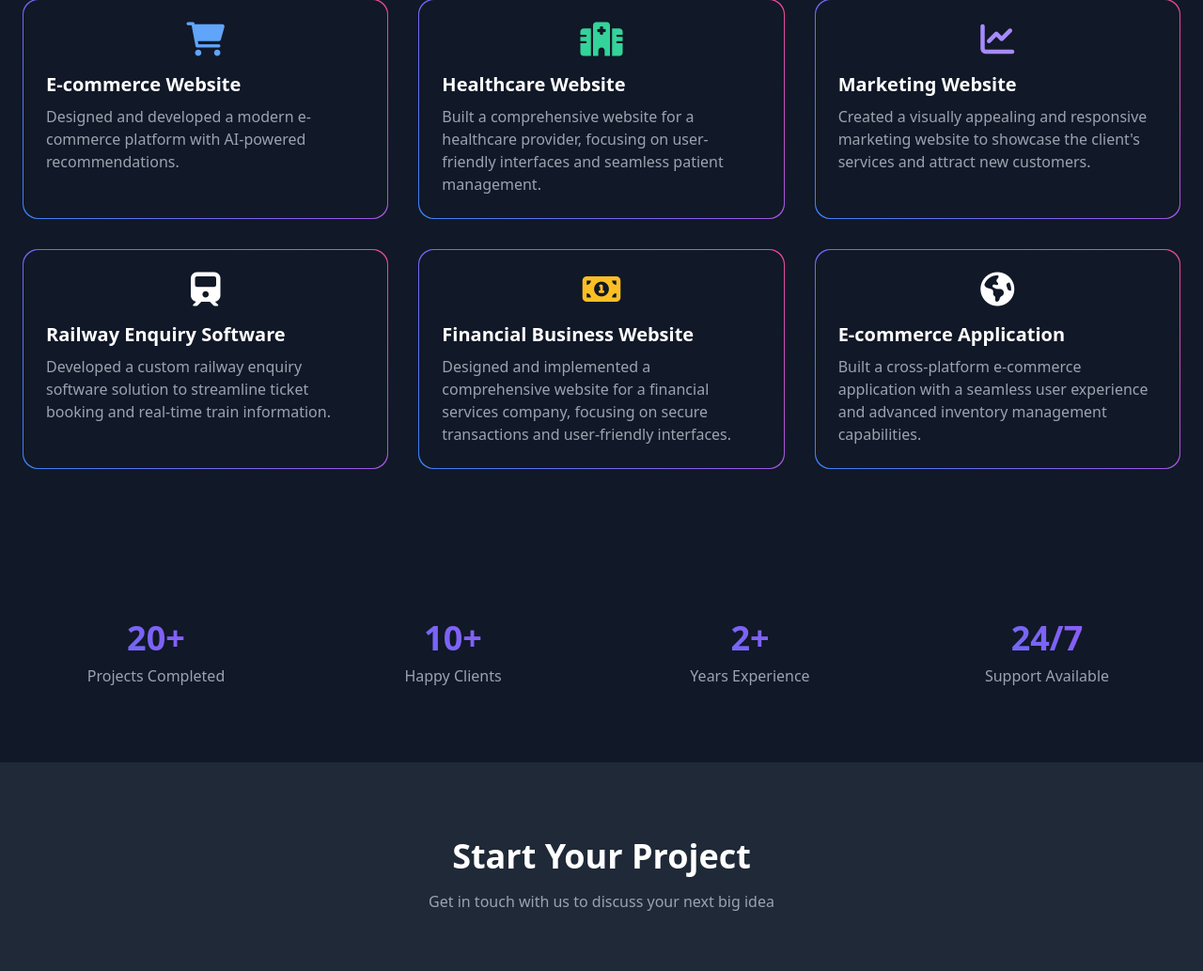
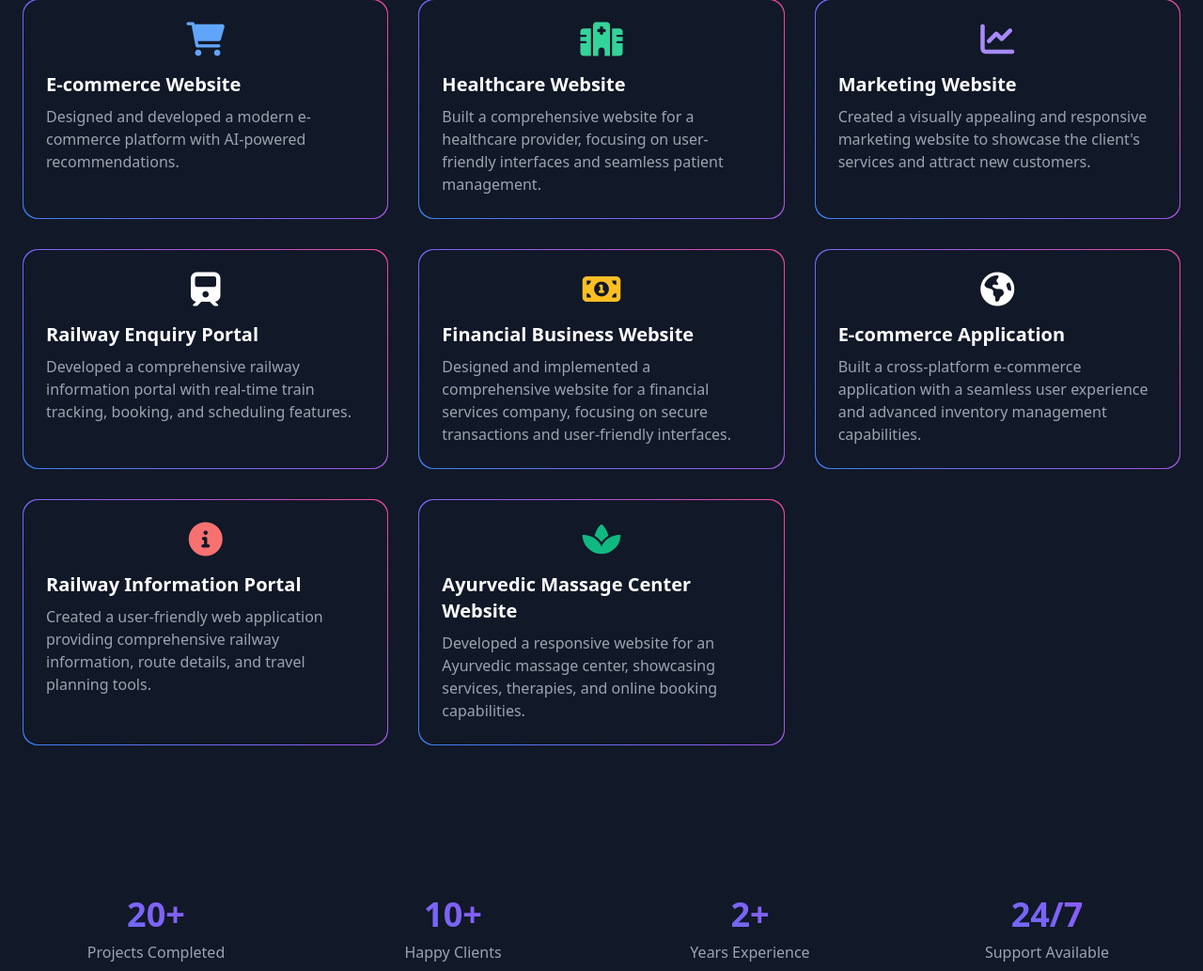
Before and after one commit to AmolLondhe1234/company, a Django app: page / in a window 1280 px wide. Shown: the part 3031-4064 px from the top of the page at 94% size. Run offline with Django 5.2, Linux system fonts and the light colour scheme.

Commit message:
Update index.html

```diff
--- a/company_app/templates/index.html
+++ b/company_app/templates/index.html
@@ -563,7 +563,7 @@ class DigitalSolution {
     </div>
     <div class="grid grid-cols-1 md:grid-cols-2 lg:grid-cols-3 gap-8">
       <!-- Portfolio Items -->
-      <div class="gradient-border" data-aos="fade-up">
+      <a href="#" target="_blank" class="gradient-border hover:scale-105 transition-transform" data-aos="fade-up">
         <div class="p-6">
           <div class="flex justify-center mb-4">
             <i class="fas fa-shopping-cart text-4xl text-blue-400"></i>
@@ -571,8 +571,9 @@ class DigitalSolution {
           <h3 class="text-xl font-bold mb-2">E-commerce Website</h3>
           <p class="text-gray-400">Designed and developed a modern e-commerce platform with AI-powered recommendations.</p>
         </div>
-      </div>
-      <div class="gradient-border" data-aos="fade-up" data-aos-delay="100">
+      </a>
+
+      <a href="#" target="_blank" class="gradient-border hover:scale-105 transition-transform" data-aos="fade-up" data-aos-delay="100">
         <div class="p-6">
           <div class="flex justify-center mb-4">
             <i class="fas fa-hospital-alt text-4xl text-green-400"></i>
@@ -580,8 +581,9 @@ class DigitalSolution {
           <h3 class="text-xl font-bold mb-2">Healthcare Website</h3>
           <p class="text-gray-400">Built a comprehensive website for a healthcare provider, focusing on user-friendly interfaces and seamless patient management.</p>
         </div>
-      </div>
-      <div class="gradient-border" data-aos="fade-up" data-aos-delay="200">
+      </a>
+
+      <a href="#" target="_blank" class="gradient-border hover:scale-105 transition-transform" data-aos="fade-up" data-aos-delay="200">
         <div class="p-6">
           <div class="flex justify-center mb-4">
             <i class="fas fa-chart-line text-4xl text-purple-400"></i>
@@ -589,17 +591,19 @@ class DigitalSolution {
           <h3 class="text-xl font-bold mb-2">Marketing Website</h3>
           <p class="text-gray-400">Created a visually appealing and responsive marketing website to showcase the client's services and attract new customers.</p>
         </div>
-      </div>
-      <div class="gradient-border" data-aos="fade-up" data-aos-delay="300">
+      </a>
+
+      <a href="#" target="_blank" class="gradient-border hover:scale-105 transition-transform" data-aos="fade-up" data-aos-delay="300">
         <div class="p-6">
           <div class="flex justify-center mb-4">
             <i class="fas fa-train text-4xl text-orange-400"></i>
           </div>
-          <h3 class="text-xl font-bold mb-2">Railway Enquiry Software</h3>
-          <p class="text-gray-400">Developed a custom railway enquiry software solution to streamline ticket booking and real-time train information.</p>
+          <h3 class="text-xl font-bold mb-2">Railway Enquiry Portal</h3>
+          <p class="text-gray-400">Developed a comprehensive railway information portal with real-time train tracking, booking, and scheduling features.</p>
         </div>
-      </div>
-      <div class="gradient-border" data-aos="fade-up" data-aos-delay="400">
+      </a>
+
+      <a href="#" target="_blank" class="gradient-border hover:scale-105 transition-transform" data-aos="fade-up" data-aos-delay="400">
         <div class="p-6">
           <div class="flex justify-center mb-4">
             <i class="fas fa-money-bill-alt text-4xl text-yellow-400"></i>
@@ -607,8 +611,9 @@ class DigitalSolution {
           <h3 class="text-xl font-bold mb-2">Financial Business Website</h3>
           <p class="text-gray-400">Designed and implemented a comprehensive website for a financial services company, focusing on secure transactions and user-friendly interfaces.</p>
         </div>
-      </div>
-      <div class="gradient-border" data-aos="fade-up" data-aos-delay="500">
+      </a>
+
+      <a href="https://example-ecommerce-app.com" target="_blank" class="gradient-border hover:scale-105 transition-transform" data-aos="fade-up" data-aos-delay="500">
         <div class="p-6">
           <div class="flex justify-center mb-4">
             <i class="fas fa-globe-americas text-4xl text-teal-400"></i>
@@ -616,7 +621,27 @@ class DigitalSolution {
           <h3 class="text-xl font-bold mb-2">E-commerce Application</h3>
           <p class="text-gray-400">Built a cross-platform e-commerce application with a seamless user experience and advanced inventory management capabilities.</p>
         </div>
-      </div>
+      </a>
+
+      <a href="#" target="_blank" class="gradient-border hover:scale-105 transition-transform" data-aos="fade-up" data-aos-delay="600">
+        <div class="p-6">
+          <div class="flex justify-center mb-4">
+            <i class="fas fa-info-circle text-4xl text-red-400"></i>
+          </div>
+          <h3 class="text-xl font-bold mb-2">Railway Information Portal</h3>
+          <p class="text-gray-400">Created a user-friendly web application providing comprehensive railway information, route details, and travel planning tools.</p>
+        </div>
+      </a>
+
+      <a href="www.rudrayurvedic.com" target="_blank" class="gradient-border hover:scale-105 transition-transform" data-aos="fade-up" data-aos-delay="700">
+        <div class="p-6">
+          <div class="flex justify-center mb-4">
+            <i class="fas fa-spa text-4xl text-green-500"></i>
+          </div>
+          <h3 class="text-xl font-bold mb-2">Ayurvedic Massage Center Website</h3>
+          <p class="text-gray-400">Developed a responsive website for an Ayurvedic massage center, showcasing services, therapies, and online booking capabilities.</p>
+        </div>
+      </a>
     </div>
   </div>
 </section>
```
